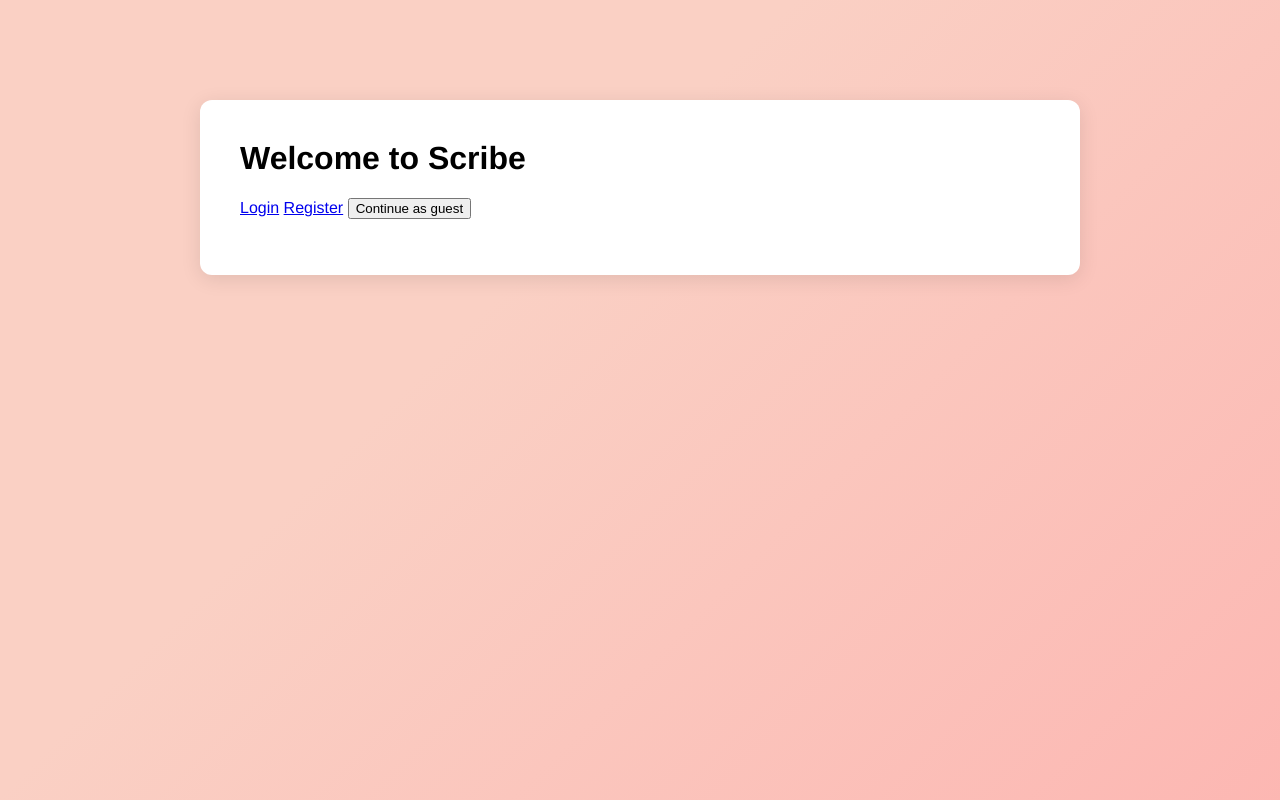
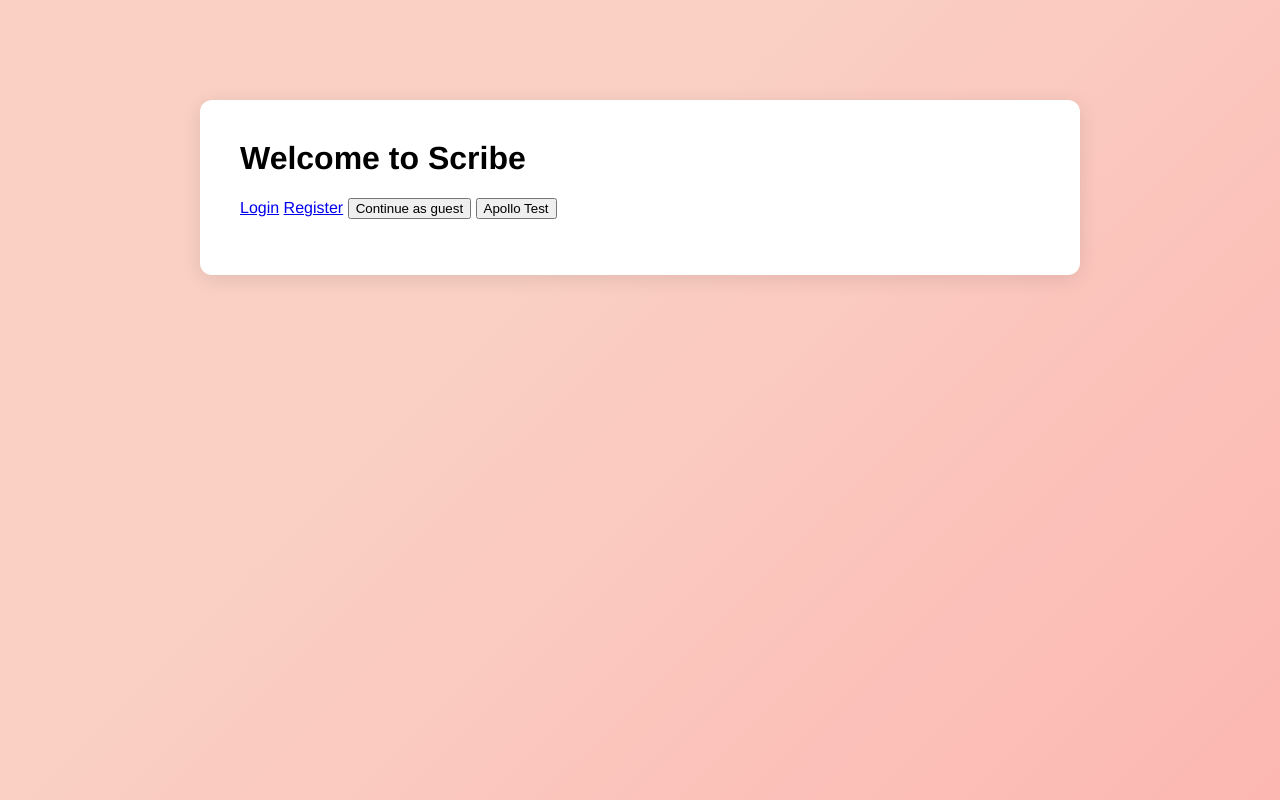
Before and after one commit to DominikKoller/scribe-frontend, a SvelteKit app: page / in a window 1280 px wide. Built offline with nearby package versions, Linux system fonts and the light colour scheme; no server answers.

Commit message:
graphql first query

```diff
--- a/package.json
+++ b/package.json
@@ -38,6 +38,7 @@
 	},
 	"type": "module",
 	"dependencies": {
+		"@apollo/client": "^3.11.8",
 		"@hocuspocus/provider": "^2.13.6",
 		"@sveltejs/adapter-node": "^5.2.5",
 		"@tiptap/core": "^2.7.2",
@@ -45,6 +46,7 @@
 		"@tiptap/extension-underline": "^2.7.2",
 		"@tiptap/starter-kit": "^2.7.2",
 		"axios": "^1.7.7",
+		"graphql": "^16.9.0",
 		"jwt-decode": "^4.0.0",
 		"prosemirror-collab": "^1.3.1",
 		"prosemirror-example-setup": "^1.2.3",
--- /dev/null
+++ b/src/lib/apollo.ts
@@ -0,0 +1,9 @@
+import { ApolloClient, InMemoryCache } from '@apollo/client/core';
+import { PUBLIC_APOLLO_URL } from '$env/static/public';
+
+const client = new ApolloClient({
+    uri: PUBLIC_APOLLO_URL,
+    cache: new InMemoryCache(),
+})
+
+export default client;
--- a/src/routes/+page.svelte
+++ b/src/routes/+page.svelte
@@ -4,7 +4,10 @@
 	import { goto } from '$app/navigation';
 	import api from '$lib/api';
 
-    let errorMessage = "";
+	import client from '$lib/apollo';
+	import { gql } from '@apollo/client/core';
+
+	let errorMessage = '';
 
 	async function anonymousLogin() {
 		try {
@@ -13,6 +16,21 @@
 			goto('/editor');
 		} catch (error) {
 			errorMessage = 'Could not login anonymously';
+		}
+	}
+
+	async function apolloTest() {
+		const query = gql`
+			query Hello {
+				hello
+			}
+		`;
+
+		try {
+			const result = await client.query({ query });
+			console.log(result);
+		} catch (error) {
+			console.error(error);
 		}
 	}
 </script>
@@ -26,6 +44,7 @@
 			<a href="/login">Login</a>
 			<a href="/register">Register</a>
 			<button on:click={anonymousLogin}>Continue as guest</button>
+            <button on:click={apolloTest}>Apollo Test</button>
 		{/if}
 	</p>
 </div>
```
Also changed, not shown: 1 other file (tests, documents, lock files or other folders). Lines whose indentation alone changed are shown as unchanged.
